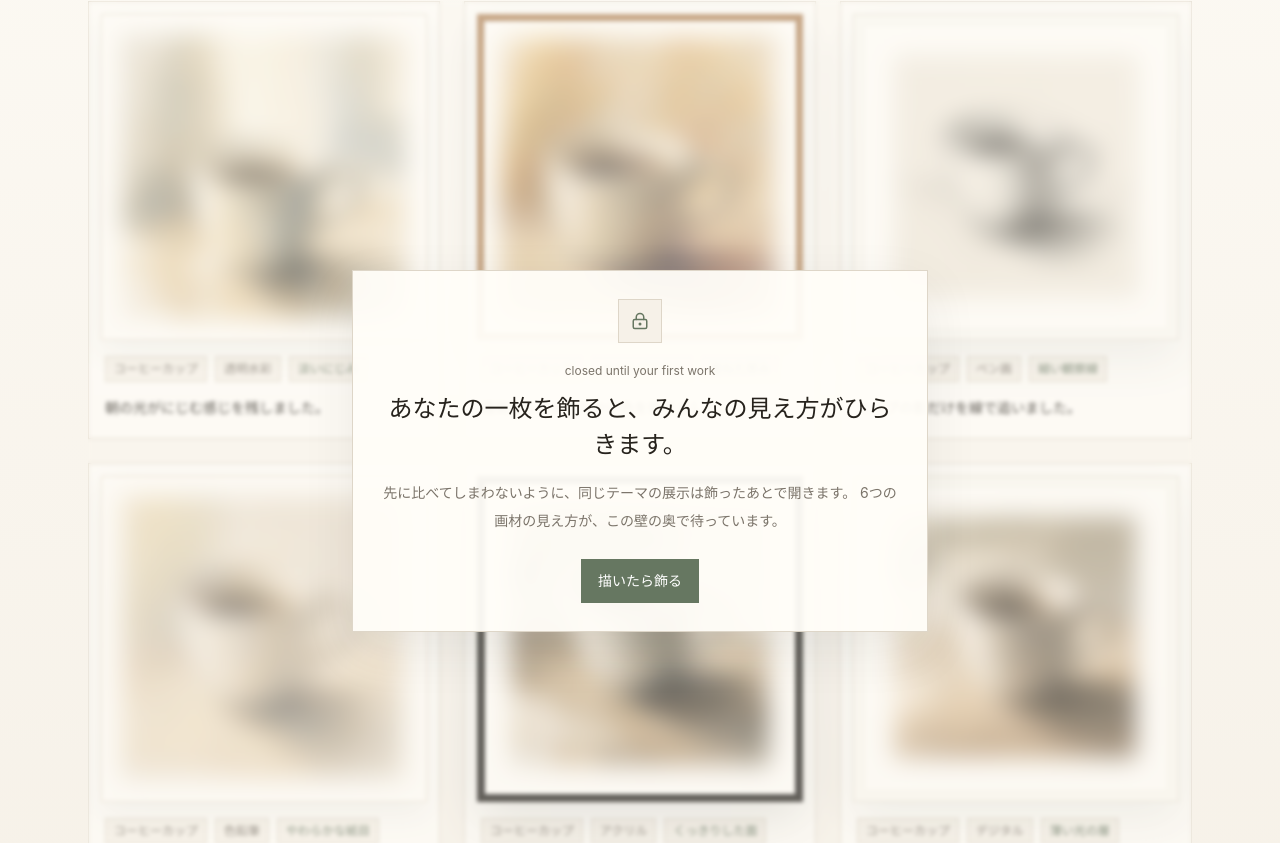
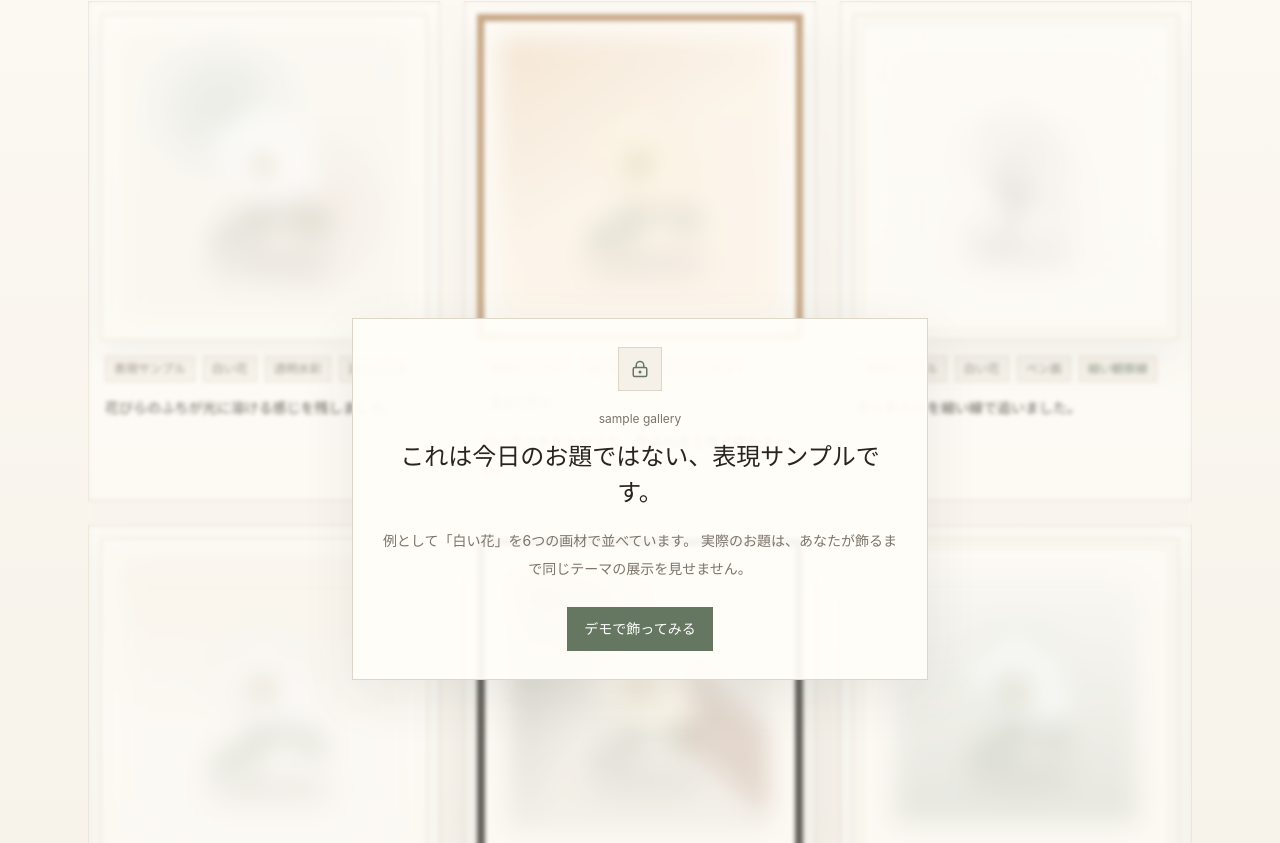
Before and after one commit to WeatherScape/mainichi-shokoten, a Next.js app: page /theme/demo-theme in a window 1280 px wide. Shown: the part 477-1320 px from the top of the page. Built offline with nearby package versions, Linux system fonts and the light colour scheme.

Commit message:
Clarify demo samples are separate

```diff
--- a/app/globals.css
+++ b/app/globals.css
@@ -118,6 +118,171 @@ select {
 
 .range-input {
   accent-color: #667761;
+}
+
+.demo-flower-art {
+  position: relative;
+  height: 100%;
+  min-height: 100%;
+  overflow: hidden;
+  background:
+    radial-gradient(circle at 48% 34%, rgba(255, 255, 255, 0.92), transparent 26%),
+    linear-gradient(180deg, #fffaf1, #f4efe4);
+}
+
+.demo-flower-art span {
+  position: absolute;
+  display: block;
+}
+
+.demo-flower-stem {
+  left: 49%;
+  top: 47%;
+  width: 2px;
+  height: 34%;
+  background: rgba(95, 118, 91, 0.42);
+  transform: rotate(5deg);
+  transform-origin: top;
+}
+
+.demo-flower-leaf {
+  width: 24%;
+  height: 10%;
+  border-radius: 999px 999px 999px 0;
+  background: rgba(104, 127, 97, 0.18);
+}
+
+.demo-flower-leaf-left {
+  left: 30%;
+  top: 63%;
+  transform: rotate(-28deg);
+}
+
+.demo-flower-leaf-right {
+  left: 50%;
+  top: 58%;
+  transform: rotate(24deg);
+}
+
+.demo-flower-petal {
+  left: 39%;
+  top: 25%;
+  width: 22%;
+  height: 31%;
+  border-radius: 50% 50% 45% 45%;
+  background: rgba(255, 255, 255, 0.78);
+  border: 1px solid rgba(82, 78, 68, 0.12);
+  transform-origin: 50% 82%;
+}
+
+.demo-flower-petal-a {
+  transform: rotate(-42deg) translateY(2%);
+}
+
+.demo-flower-petal-b {
+  transform: rotate(0deg) translateY(-7%);
+}
+
+.demo-flower-petal-c {
+  transform: rotate(42deg) translateY(2%);
+}
+
+.demo-flower-petal-d {
+  transform: rotate(90deg) translateY(10%);
+}
+
+.demo-flower-core {
+  left: 46%;
+  top: 42%;
+  width: 8%;
+  height: 8%;
+  border-radius: 999px;
+  background: rgba(188, 163, 97, 0.48);
+}
+
+.demo-flower-shadow {
+  left: 31%;
+  bottom: 16%;
+  width: 42%;
+  height: 7%;
+  border-radius: 999px;
+  background: rgba(39, 35, 29, 0.12);
+  filter: blur(10px);
+}
+
+.demo-flower-watercolor {
+  background:
+    radial-gradient(circle at 35% 26%, rgba(171, 195, 188, 0.34), transparent 29%),
+    radial-gradient(circle at 65% 62%, rgba(210, 162, 130, 0.22), transparent 36%),
+    #fbf8f0;
+}
+
+.demo-flower-watercolor .demo-flower-petal {
+  background: rgba(255, 255, 255, 0.58);
+  border-color: rgba(102, 119, 97, 0.08);
+  filter: blur(1.5px);
+}
+
+.demo-flower-pastel {
+  background:
+    linear-gradient(145deg, rgba(226, 164, 101, 0.28), transparent 48%),
+    #fff4e4;
+}
+
+.demo-flower-pastel .demo-flower-petal {
+  background: rgba(255, 247, 224, 0.9);
+  border: 0;
+  box-shadow: inset 0 0 0 10px rgba(236, 197, 141, 0.14);
+}
+
+.demo-flower-pen {
+  background:
+    repeating-linear-gradient(150deg, transparent 0 16px, rgba(39, 35, 29, 0.08) 17px 18px),
+    #fffdf8;
+}
+
+.demo-flower-pen .demo-flower-petal,
+.demo-flower-pen .demo-flower-core,
+.demo-flower-pen .demo-flower-leaf,
+.demo-flower-pen .demo-flower-stem {
+  background: transparent;
+  border: 1px solid rgba(39, 35, 29, 0.42);
+}
+
+.demo-flower-pencil {
+  background:
+    linear-gradient(180deg, rgba(245, 232, 204, 0.34), transparent 58%),
+    repeating-linear-gradient(12deg, transparent 0 10px, rgba(39, 35, 29, 0.035) 11px 12px),
+    #fffdf8;
+}
+
+.demo-flower-pencil .demo-flower-petal {
+  background: rgba(255, 255, 255, 0.38);
+  border-color: rgba(39, 35, 29, 0.24);
+}
+
+.demo-flower-acrylic {
+  background:
+    linear-gradient(120deg, rgba(86, 104, 92, 0.34), transparent 42%),
+    linear-gradient(40deg, transparent 48%, rgba(174, 114, 85, 0.28) 49% 66%, transparent 67%),
+    #f3efe6;
+}
+
+.demo-flower-acrylic .demo-flower-petal {
+  background: #fff8e8;
+  border-color: rgba(39, 35, 29, 0.18);
+}
+
+.demo-flower-digital {
+  background:
+    radial-gradient(circle at 50% 38%, rgba(185, 205, 204, 0.22), transparent 36%),
+    linear-gradient(180deg, rgba(255, 253, 248, 0.2), rgba(102, 119, 97, 0.16)),
+    #f8f8f2;
+}
+
+.demo-flower-digital .demo-flower-petal {
+  background: linear-gradient(180deg, rgba(255, 255, 255, 0.92), rgba(222, 230, 223, 0.52));
+  border-color: rgba(102, 119, 97, 0.18);
 }
 
 .demo-art-watercolor {
--- a/app/new/page.tsx
+++ b/app/new/page.tsx
@@ -22,11 +22,11 @@ export default async function NewArtworkPage({
         <section className="mb-8">
           <p className="text-sm text-muted">new work for today's wall</p>
           <h1 className="mt-3 text-4xl font-light leading-tight text-ink">
-            「コーヒーカップ」を展示室に飾る
+            サンプル「白い花」を展示室に飾る
           </h1>
           <p className="mt-4 max-w-2xl text-sm leading-7 text-muted">
-            描く、整える、額縁に入れる、展示室に飾る。まずは自分の一枚から始めます。
-            このデモでは保存なしで、飾る体験だけを試せます。
+            これは今日のお題ではなく、飾る流れを試すためのサンプルです。
+            保存なしで、整える、額縁に入れる、展示室に飾る体験だけを触れます。
           </p>
         </section>
         <DemoNewArtworkFlow />
--- a/components/artwork/DemoArtworkCard.tsx
+++ b/components/artwork/DemoArtworkCard.tsx
@@ -1,6 +1,8 @@
 import { FrameShell } from "@/components/artwork/FrameShell";
 import type { FrameStyle, Material } from "@/lib/types";
 import { cn } from "@/lib/utils";
+
+export const DEMO_SAMPLE_THEME = "白い花";
 
 export type DemoArtworkVariant =
   | "watercolor"
@@ -16,7 +18,6 @@ export type DemoArtwork = {
   note: string;
   frameStyle: FrameStyle;
   variant: DemoArtworkVariant;
-  imageSrc: string;
   textureLabel: string;
 };
 
@@ -24,58 +25,68 @@ export const DEMO_ARTWORKS: DemoArtwork[] = [
   {
     id: "watercolor",
     material: "透明水彩",
-    note: "朝の光がにじむ感じを残しました。",
+    note: "花びらのふちが光に溶ける感じを残しました。",
     frameStyle: "blank",
     variant: "watercolor",
-    imageSrc: "/demo-art/watercolor.png",
     textureLabel: "淡いにじみ"
   },
   {
     id: "pastel",
     material: "オイルパステル",
-    note: "湯気より、あたたかい色を描きました。",
+    note: "白い花のあたたかさを、厚みのある色で重ねました。",
     frameStyle: "wood",
     variant: "pastel",
-    imageSrc: "/demo-art/pastel.png",
     textureLabel: "重ねた厚み"
   },
   {
     id: "pen",
     material: "ペン画",
-    note: "カップの影だけを線で追いました。",
+    note: "花の影だけを細い線で追いました。",
     frameStyle: "mat",
     variant: "pen",
-    imageSrc: "/demo-art/pen.png",
     textureLabel: "細い観察線"
   },
   {
     id: "pencil",
     material: "色鉛筆",
-    note: "白い余白を多めに残しました。",
+    note: "紙の白を花びらに残しました。",
     frameStyle: "blank",
     variant: "pencil",
-    imageSrc: "/demo-art/pencil.png",
     textureLabel: "やわらかな紙目"
   },
   {
     id: "acrylic",
     material: "アクリル",
-    note: "机の上の光をはっきり描きました。",
+    note: "背景の色で白い花を立たせました。",
     frameStyle: "black",
     variant: "acrylic",
-    imageSrc: "/demo-art/acrylic.png",
     textureLabel: "くっきりした面"
   },
   {
     id: "digital",
     material: "デジタル",
-    note: "静かな朝の空気を重ねました。",
+    note: "透ける白を少しずつ重ねました。",
     frameStyle: "mat",
     variant: "digital",
-    imageSrc: "/demo-art/digital.png",
     textureLabel: "薄い光の層"
   }
 ];
+
+function DemoSampleArt({ variant }: { variant: DemoArtworkVariant }) {
+  return (
+    <div className={cn("demo-flower-art", `demo-flower-${variant}`)}>
+      <span className="demo-flower-stem" />
+      <span className="demo-flower-leaf demo-flower-leaf-left" />
+      <span className="demo-flower-leaf demo-flower-leaf-right" />
+      <span className="demo-flower-petal demo-flower-petal-a" />
+      <span className="demo-flower-petal demo-flower-petal-b" />
+      <span className="demo-flower-petal demo-flower-petal-c" />
+      <span className="demo-flower-petal demo-flower-petal-d" />
+      <span className="demo-flower-core" />
+      <span className="demo-flower-shadow" />
+    </div>
+  );
+}
 
 export function DemoArtworkCard({
   artwork,
@@ -93,17 +104,13 @@ export function DemoArtworkCard({
     >
       <FrameShell frameStyle={artwork.frameStyle}>
         <div className={cn("aspect-square overflow-hidden bg-paper", locked && "locked-blur")}>
-          <img
-            src={artwork.imageSrc}
-            alt={`${artwork.material}で描いたコーヒーカップ`}
-            className="h-full w-full object-cover transition duration-500 group-hover:scale-[1.02]"
-            loading="lazy"
-          />
+          <DemoSampleArt variant={artwork.variant} />
         </div>
       </FrameShell>
       <div className="space-y-3 px-1 pb-1 pt-4">
         <div className="flex flex-wrap items-center gap-2 text-xs text-muted">
-          <span className="border border-line bg-paper px-2 py-1">コーヒーカップ</span>
+          <span className="border border-line bg-paper px-2 py-1">表現サンプル</span>
+          <span className="border border-line bg-paper px-2 py-1">{DEMO_SAMPLE_THEME}</span>
           <span className="border border-line bg-paper px-2 py-1">{artwork.material}</span>
           <span className="border border-line bg-paper px-2 py-1 text-sage">
             {artwork.textureLabel}
--- a/components/artwork/DemoNewArtworkFlow.tsx
+++ b/components/artwork/DemoNewArtworkFlow.tsx
@@ -104,7 +104,7 @@ export function DemoNewArtworkFlow() {
               <div className="mx-auto mb-6 h-px w-16 bg-line" />
               {artworkPreview}
               <div className="mt-5 border-t border-line pt-4 text-center">
-                <p className="text-xs text-muted">コーヒーカップ / {material}</p>
+                <p className="text-xs text-muted">白い花 / {material}</p>
                 <p className="mt-2 text-sm leading-7 text-ink">
                   {trimmedNote || placeholderNote}
                 </p>
@@ -299,7 +299,7 @@ export function DemoNewArtworkFlow() {
           </div>
           <div className="mt-5 space-y-3">
             <div className="flex flex-wrap gap-2 text-xs text-muted">
-              <span className="border border-line bg-wall px-2 py-1">コーヒーカップ</span>
+              <span className="border border-line bg-wall px-2 py-1">白い花</span>
               <span className="border border-line bg-wall px-2 py-1">{material}</span>
               <span className="border border-line bg-wall px-2 py-1">{selectedFrameLabel}</span>
             </div>
--- a/components/theme/DemoThemeGallery.tsx
+++ b/components/theme/DemoThemeGallery.tsx
@@ -32,13 +32,13 @@ export function DemoThemeGallery({ initialOpen }: { initialOpen: boolean }) {
               <Check size={14} aria-hidden="true" />
               展示がひらきました
             </div>
-            <p className="text-sm text-muted">opened gallery</p>
+            <p className="text-sm text-muted">opened sample gallery</p>
             <h2 className="mt-2 text-3xl font-light leading-tight text-ink">
-              同じテーマなのに、世界はこんなに違って見える。
+              サンプルでも、画材が変わると見え方が変わります。
             </h2>
             <p className="mt-4 text-sm leading-7 text-muted">
-              あなたの一枚を飾ったあとで、みんなの見え方がひらきました。
-              色、線、余白、画材の違いをゆっくり眺めてください。
+              これは今日のお題ではなく、表現の違いを伝えるための見本展示です。
+              本番では、あなたの一枚を飾ったあとで同じテーマの展示が開きます。
             </p>
           </div>
           <div className="flex max-w-xl flex-wrap gap-2">
@@ -62,16 +62,16 @@ export function DemoThemeGallery({ initialOpen }: { initialOpen: boolean }) {
           <div className="mx-auto grid h-11 w-11 place-items-center border border-line bg-paper text-sage">
             <LockKeyhole size={18} aria-hidden="true" />
           </div>
-          <p className="mt-5 text-xs text-muted">closed until your first work</p>
+          <p className="mt-5 text-xs text-muted">sample gallery</p>
           <h2 className="mt-3 text-2xl font-light leading-9 text-ink">
-            あなたの一枚を飾ると、みんなの見え方がひらきます。
+            これは今日のお題ではない、表現サンプルです。
           </h2>
           <p className="mt-4 text-sm leading-7 text-muted">
-            先に比べてしまわないように、同じテーマの展示は飾ったあとで開きます。
-            6つの画材の見え方が、この壁の奥で待っています。
+            例として「白い花」を6つの画材で並べています。
+            実際のお題は、あなたが飾るまで同じテーマの展示を見せません。
           </p>
           <ButtonLink className="mt-6" href="/new?themeId=demo-theme">
-            描いたら飾る
+            デモで飾ってみる
           </ButtonLink>
         </div>
       </div>
--- a/lib/supabase/queries.ts
+++ b/lib/supabase/queries.ts
@@ -54,7 +54,7 @@ export async function getTodayTheme() {
   return (
     (fallback as Theme | null) ?? {
       id: "demo-theme",
-      title: "コーヒーカップ",
+      title: "窓辺",
       description: DEFAULT_THEME_DESCRIPTION,
       date: today,
       created_at: new Date().toISOString()
```
Also changed, not shown: app/page.tsx (+8 -7 lines), app/theme/[id]/page.tsx (+8 -8 lines).
